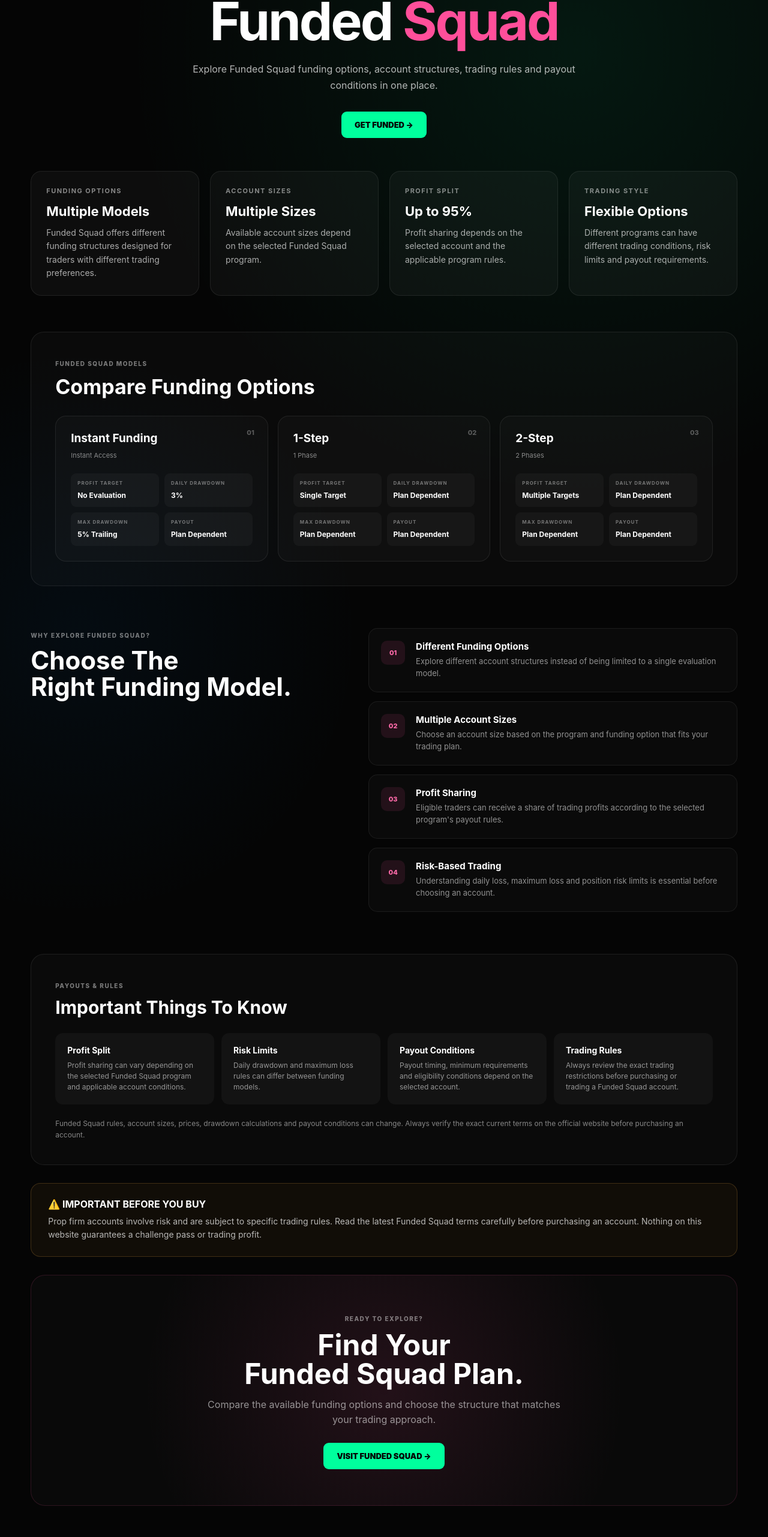
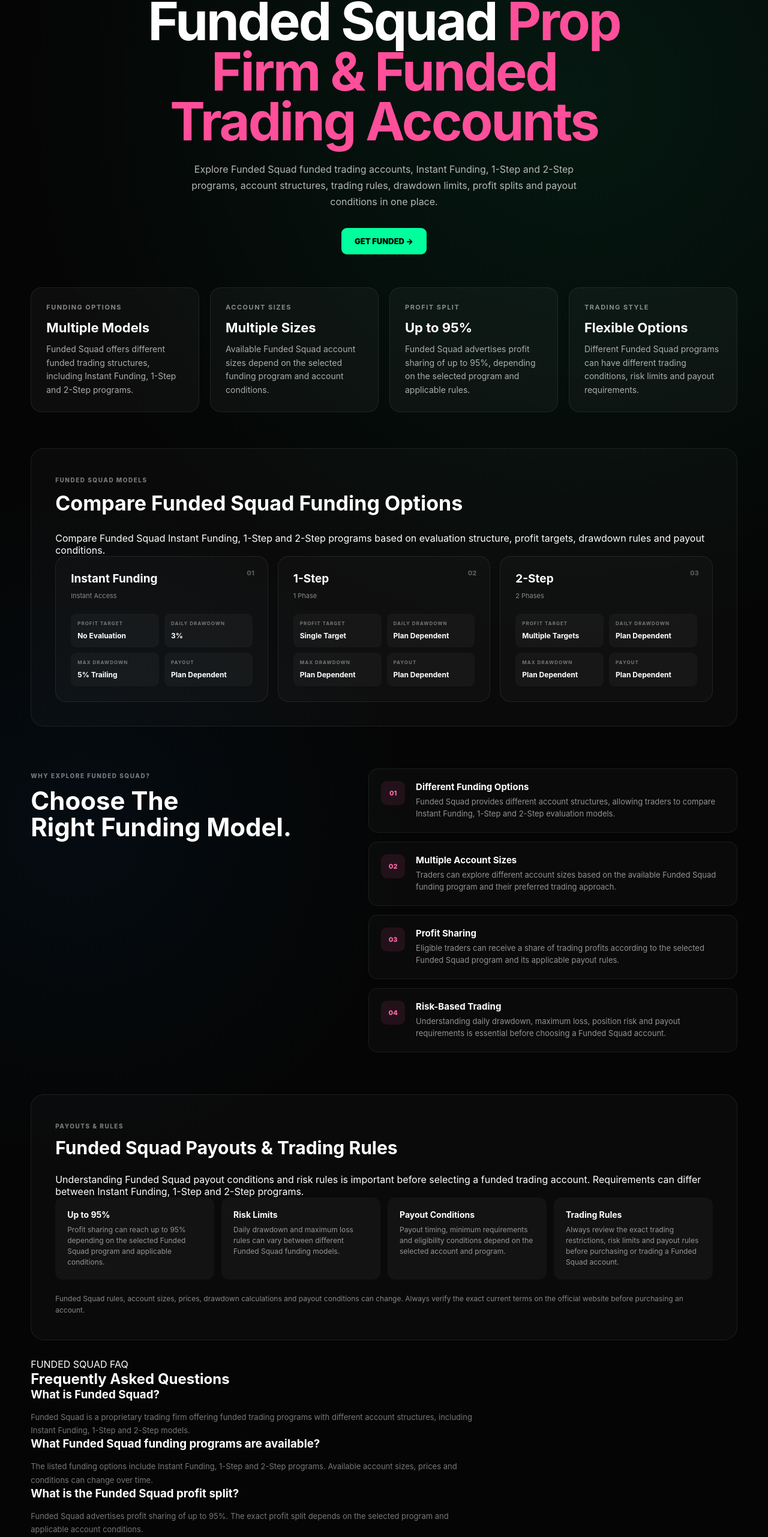
Before and after one commit to theseventeengrup-create/the-seventeen-funded-hub, a React (Vite) app: page /prop-firms/funded-squad in a window 1280 px wide. Shown: the part 193-2755 px from the top of the page at 60% size. Built offline with nearby package versions, Linux system fonts and the light colour scheme.

Commit message:
Improve Funded Squad on-page SEO

```diff
--- a/src/FundedSquad.jsx
+++ b/src/FundedSquad.jsx
@@ -32,12 +32,13 @@
         <span className="badge">TRADER PICK</span>
 
         <h1>
-          Funded <span>Squad</span>
+          Funded Squad <span>Prop Firm & Funded Trading Accounts</span>
         </h1>
 
         <p>
-          Explore Funded Squad funding options, account structures,
-          trading rules and payout conditions in one place.
+          Explore Funded Squad funded trading accounts, Instant Funding,
+          1-Step and 2-Step programs, account structures, trading rules,
+          drawdown limits, profit splits and payout conditions in one place.
         </p>
 
         <a
@@ -57,8 +58,8 @@
           <h3>Multiple Models</h3>
 
           <p>
-            Funded Squad offers different funding structures designed
-            for traders with different trading preferences.
+            Funded Squad offers different funded trading structures,
+            including Instant Funding, 1-Step and 2-Step programs.
           </p>
         </div>
 
@@ -68,8 +69,8 @@
           <h3>Multiple Sizes</h3>
 
           <p>
-            Available account sizes depend on the selected Funded
-            Squad program.
+            Available Funded Squad account sizes depend on the selected
+            funding program and account conditions.
           </p>
         </div>
 
@@ -79,8 +80,8 @@
           <h3>Up to 95%</h3>
 
           <p>
-            Profit sharing depends on the selected account and the
-            applicable program rules.
+            Funded Squad advertises profit sharing of up to 95%,
+            depending on the selected program and applicable rules.
           </p>
         </div>
 
@@ -90,8 +91,8 @@
           <h3>Flexible Options</h3>
 
           <p>
-            Different programs can have different trading conditions,
-            risk limits and payout requirements.
+            Different Funded Squad programs can have different trading
+            conditions, risk limits and payout requirements.
           </p>
         </div>
       </div>
@@ -99,7 +100,13 @@
       <div className="fundedsquad-plans">
         <span>FUNDED SQUAD MODELS</span>
 
-        <h2>Compare Funding Options</h2>
+        <h2>Compare Funded Squad Funding Options</h2>
+
+        <p>
+          Compare Funded Squad Instant Funding, 1-Step and 2-Step
+          programs based on evaluation structure, profit targets,
+          drawdown rules and payout conditions.
+        </p>
 
         <div className="squad-plan-cards">
           {plans.map((plan, index) => (
@@ -163,8 +170,9 @@
               <h3>Different Funding Options</h3>
 
               <p>
-                Explore different account structures instead of being
-                limited to a single evaluation model.
+                Funded Squad provides different account structures,
+                allowing traders to compare Instant Funding, 1-Step
+                and 2-Step evaluation models.
               </p>
             </div>
           </div>
@@ -176,8 +184,9 @@
               <h3>Multiple Account Sizes</h3>
 
               <p>
-                Choose an account size based on the program and funding
-                option that fits your trading plan.
+                Traders can explore different account sizes based on
+                the available Funded Squad funding program and their
+                preferred trading approach.
               </p>
             </div>
           </div>
@@ -190,7 +199,8 @@
 
               <p>
                 Eligible traders can receive a share of trading profits
-                according to the selected program's payout rules.
+                according to the selected Funded Squad program and its
+                applicable payout rules.
               </p>
             </div>
           </div>
@@ -202,8 +212,9 @@
               <h3>Risk-Based Trading</h3>
 
               <p>
-                Understanding daily loss, maximum loss and position
-                risk limits is essential before choosing an account.
+                Understanding daily drawdown, maximum loss, position
+                risk and payout requirements is essential before
+                choosing a Funded Squad account.
               </p>
             </div>
           </div>
@@ -213,15 +224,22 @@
       <div className="squad-payout-section">
         <span>PAYOUTS & RULES</span>
 
-        <h2>Important Things To Know</h2>
+        <h2>Funded Squad Payouts & Trading Rules</h2>
+
+        <p>
+          Understanding Funded Squad payout conditions and risk rules
+          is important before selecting a funded trading account.
+          Requirements can differ between Instant Funding, 1-Step and
+          2-Step programs.
+        </p>
 
         <div className="squad-payout-grid">
           <div>
-            <strong>Profit Split</strong>
+            <strong>Up to 95%</strong>
 
             <p>
-              Profit sharing can vary depending on the selected Funded
-              Squad program and applicable account conditions.
+              Profit sharing can reach up to 95% depending on the
+              selected Funded Squad program and applicable conditions.
             </p>
           </div>
 
@@ -229,8 +247,8 @@
             <strong>Risk Limits</strong>
 
             <p>
-              Daily drawdown and maximum loss rules can differ between
-              funding models.
+              Daily drawdown and maximum loss rules can vary between
+              different Funded Squad funding models.
             </p>
           </div>
 
@@ -239,7 +257,7 @@
 
             <p>
               Payout timing, minimum requirements and eligibility
-              conditions depend on the selected account.
+              conditions depend on the selected account and program.
             </p>
           </div>
 
@@ -247,8 +265,9 @@
             <strong>Trading Rules</strong>
 
             <p>
-              Always review the exact trading restrictions before
-              purchasing or trading a Funded Squad account.
+              Always review the exact trading restrictions, risk
+              limits and payout rules before purchasing or trading
+              a Funded Squad account.
             </p>
           </div>
         </div>
@@ -261,14 +280,67 @@
         </p>
       </div>
 
+      <div className="fundedsquad-faq">
+        <span>FUNDED SQUAD FAQ</span>
+
+        <h2>Frequently Asked Questions</h2>
+
+        <div className="faq-list">
+          <div>
+            <h3>What is Funded Squad?</h3>
+
+            <p>
+              Funded Squad is a proprietary trading firm offering
+              funded trading programs with different account
+              structures, including Instant Funding, 1-Step and
+              2-Step models.
+            </p>
+          </div>
+
+          <div>
+            <h3>What Funded Squad funding programs are available?</h3>
+
+            <p>
+              The listed funding options include Instant Funding,
+              1-Step and 2-Step programs. Available account sizes,
+              prices and conditions can change over time.
+            </p>
+          </div>
+
+          <div>
+            <h3>What is the Funded Squad profit split?</h3>
+
+            <p>
+              Funded Squad advertises profit sharing of up to 95%.
+              The exact profit split depends on the selected program
+              and applicable account conditions.
+            </p>
+          </div>
+
+          <div>
+            <h3>Can Funded Squad rules change?</h3>
+
+            <p>
+              Yes. Account sizes, prices, drawdown calculations,
+              payout requirements and other trading conditions can
+              change. Traders should verify the latest official terms
+              before purchasing an account.
+            </p>
+          </div>
+        </div>
+      </div>
+
       <div className="fundingpips-warning">
         <strong>⚠️ IMPORTANT BEFORE YOU BUY</strong>
 
         <p>
-          Prop firm accounts involve risk and are subject to specific
-          trading rules. Read the latest Funded Squad terms carefully
-          before purchasing an account. Nothing on this website
-          guarantees a challenge pass or trading profit.
+          Funded Squad rules, prices, available account sizes,
+          drawdown calculations, payout requirements and promotions
+          can change. This page is provided for comparison and
+          educational purposes. Prop firm accounts involve risk,
+          and nothing on this website guarantees a challenge pass
+          or trading profit. Always verify the latest official
+          Funded Squad terms before purchasing or trading an account.
         </p>
       </div>
 
@@ -282,8 +354,9 @@
         </h2>
 
         <p>
-          Compare the available funding options and choose the
-          structure that matches your trading approach.
+          Compare Funded Squad funding options, account structures,
+          trading rules and payout conditions, then choose the
+          program that matches your trading approach.
         </p>
 
         <a
```
